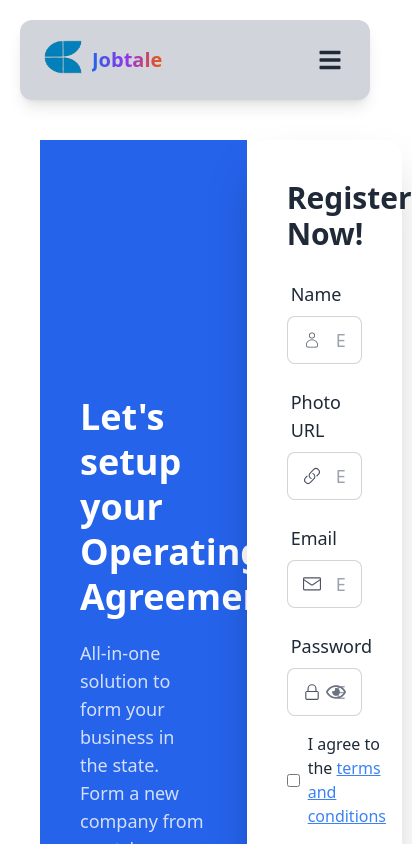
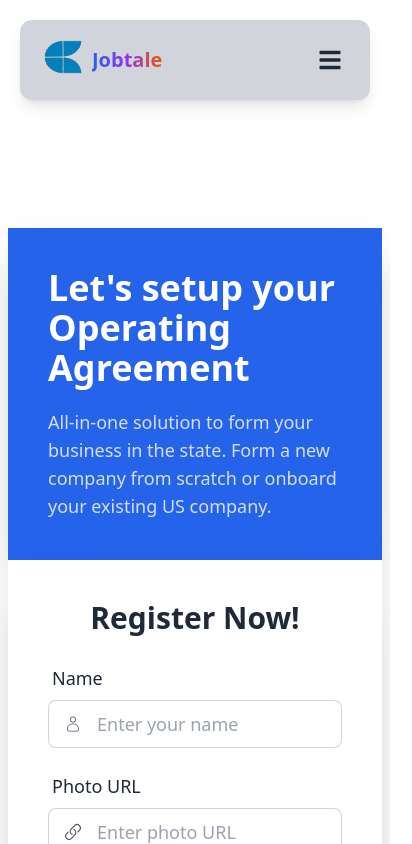
Before and after one commit to Md-Nur-Amin/Job-Portal-frontend, a React (Vite) app: page /SignUp in a window 390 px wide. Shown: the top 844 px of the page, 412 px wide, since content can reach past the window. Built offline with nearby package versions, Linux system fonts and the light colour scheme; no server answers.

Commit message:
UI updated

```diff
--- a/src/Layout/AuthForm/SignUp/SignUp.jsx
+++ b/src/Layout/AuthForm/SignUp/SignUp.jsx
@@ -191,10 +191,10 @@ const SignUp = () => {
         //     </div>
         // </div>
 
-        <div className="min-h-screen flex items-stretch m-10">
+        <div className="min-h-screen lg:flex items-stretch mx-2 m-10 my-32">
             {/* Sidebar Section */}
-            <div className="w-2/3  bg-blue-600 text-white p-10 flex flex-col justify-center">
-                <h1 className="text-4xl font-bold mb-5 leading-tight">
+            <div className=" lg:w-2/3  bg-blue-600 text-white p-10 flex flex-col justify-center shadow-2xl rounded-none lg:rounded-l-2xl ">
+                <h1 className="text-4xl font-bold mb-5 lg:leading-tight">
                     Let's setup your Operating Agreement
                 </h1>
                 <p className="text-lg opacity-80">
@@ -203,8 +203,8 @@ const SignUp = () => {
             </div>
 
             {/* Form Section (Sticking to Sidebar) */}
-            <div className="w-1/2 flex justify-center items-center">
-                <div className="card bg-base-100 w-full max-w-xl shadow-2xl p-10">
+            <div className="lg:w-1/2 flex justify-center items-center ">
+                <div className="card bg-base-100 w-full max-w-xl shadow-2xl p-10 rounded-none lg:rounded-r-2xl">
                     <h1 className="text-3xl font-bold text-center mb-5">Register Now!</h1>
 
                     {/* 🔹 Registration Form */}
```
